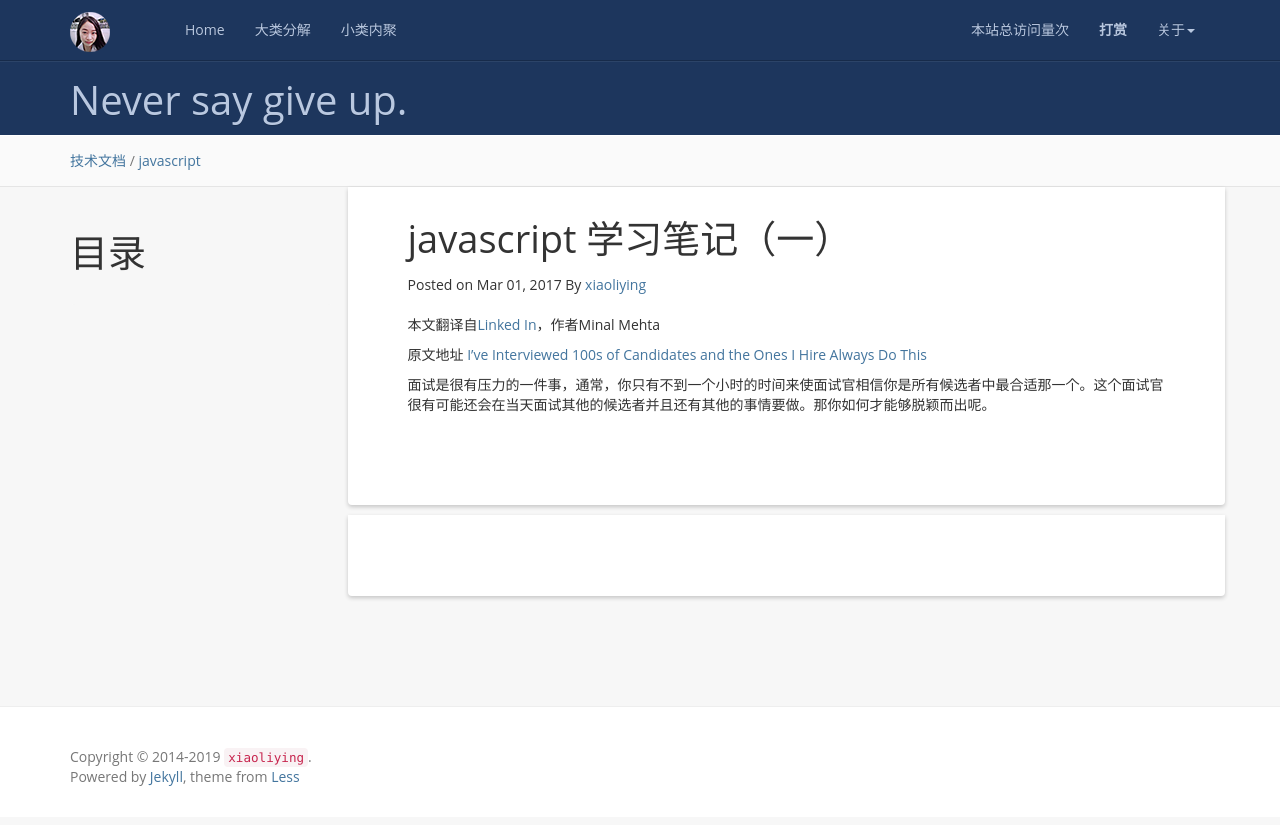
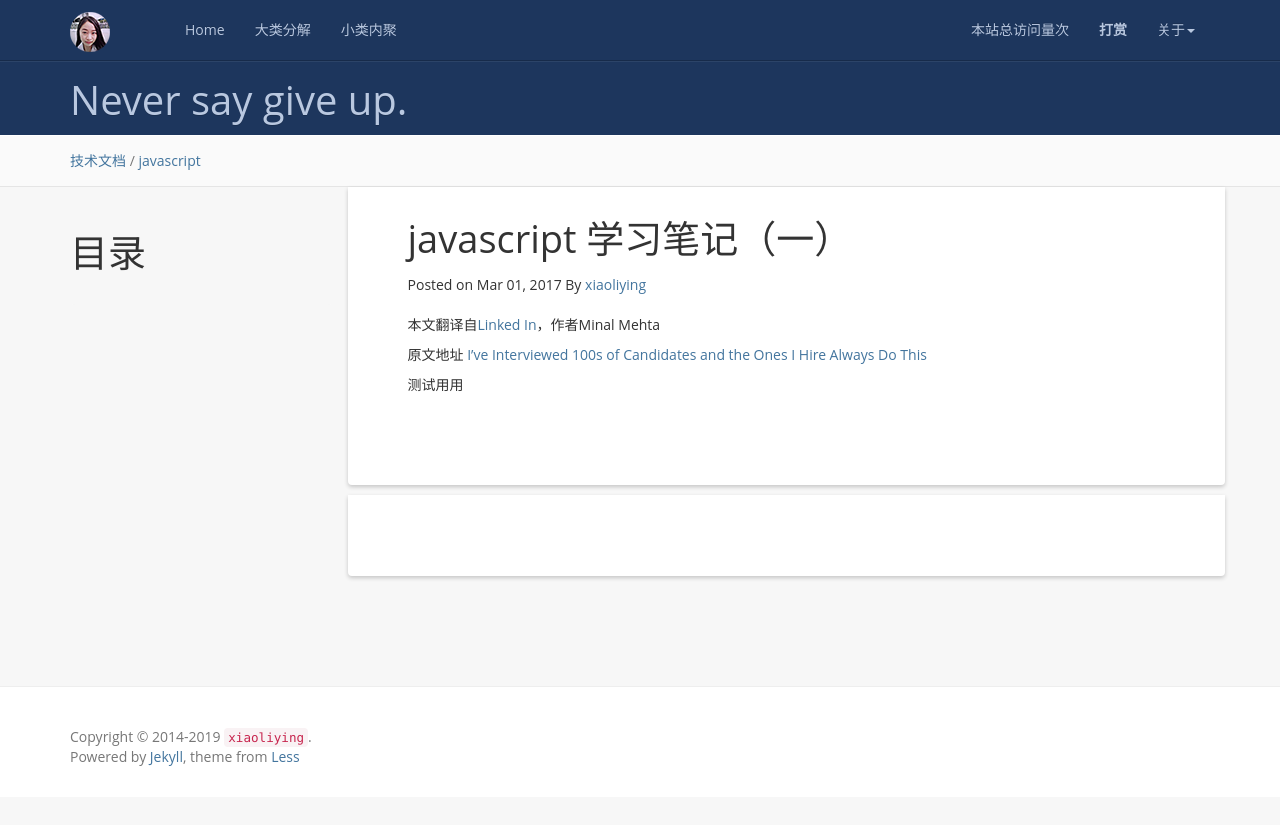
Before and after one commit to xiaoliying0912/xiaoliying0912.github.io, a Jekyll site: the page built from _posts/2017-03-02-js-document-1.markdown, in a window 1280 px wide. Shown: the top 825 px of the page. Built offline with Jekyll 4.4.1, drawn with Linux system fonts in a browser that asks for light colours; nearby versions of some CDN libraries; comment, search, counter and statistics services are not loaded.

Commit message:
测试git使用

```diff
--- a/_posts/2017-03-02-js-document-1.markdown
+++ b/_posts/2017-03-02-js-document-1.markdown
@@ -15,4 +15,4 @@ tag: javascript
 原文地址 [I’ve Interviewed 100s of Candidates and the Ones I Hire Always Do This](http://www.linkedin.com/pulse/20141002164029-1473578-how-to-win-an-interview-before-it-starts?midToken=AQH6jyhMOpWb0g&trk=eml-b2_content_ecosystem_digest-recommended_articles-74-null&fromEmail=fromEmail&ut=3Sa86TzhqLj6s1)
 
 
-面试是很有压力的一件事，通常，你只有不到一个小时的时间来使面试官相信你是所有候选者中最合适那一个。这个面试官很有可能还会在当天面试其他的候选者并且还有其他的事情要做。那你如何才能够脱颖而出呢。
+测试用用
```
Also changed, not shown: 1 other file.
